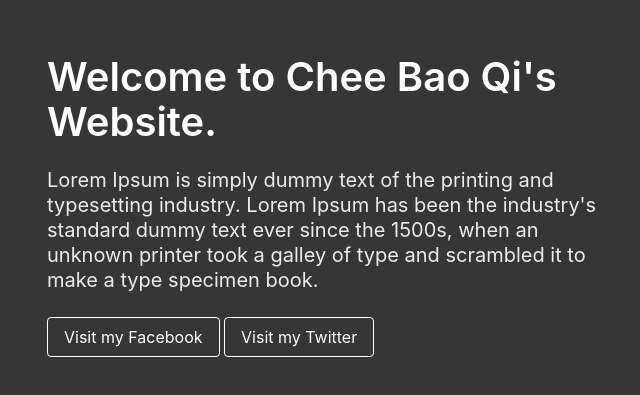
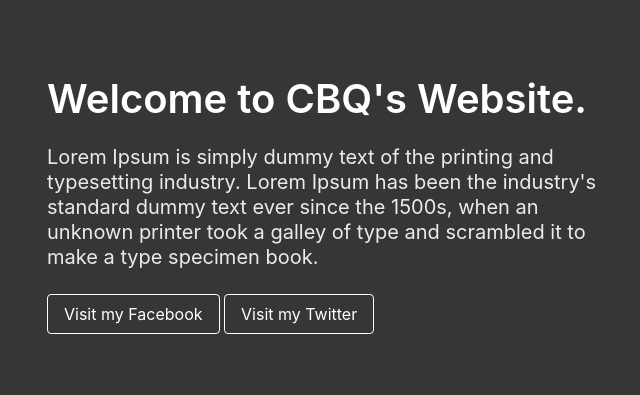
Before and after one commit to pooh4212/cheebaoqi.github.io, a plain HTML site: page index.html in a window 1280 px wide. Shown: the part 195-590 px from the top of the page, without its empty margins (311-951 px from the left). Drawn offline with nearby package versions, Linux system fonts and the light colour scheme.

Commit message:
Update index.html

```diff
--- a/index.html
+++ b/index.html
@@ -1,7 +1,7 @@
 <!DOCTYPE html>
 <html>
     <head>
-        <title>Chee Bao Qi's Website</title>
+        <title>CBQ's Website</title>
         <link rel="stylesheet"
             href="https://cdn.jsdelivr.net/npm/bulma@0.9.2/css/bulma.min.css">
         <meta name="viewport" content="width=device-width, initial-scale=1">
@@ -13,7 +13,7 @@
             <div class="columns is-vcentered is-centered">
                 <div class="column is-6">
                     <div class="block">
-                        <h1 class="title is-2">Welcome to Chee Bao Qi's Website.</h1>
+                        <h1 class="title is-2">Welcome to CBQ's Website.</h1>
                     </div>
                     <div class="block">
                         <h2 class="subtitle">Lorem Ipsum is simply dummy text of the printing and typesetting industry. Lorem Ipsum has been the industry's standard dummy text ever since the 1500s, when an unknown printer took a galley of type and scrambled it to make a type specimen book.<br>
```
